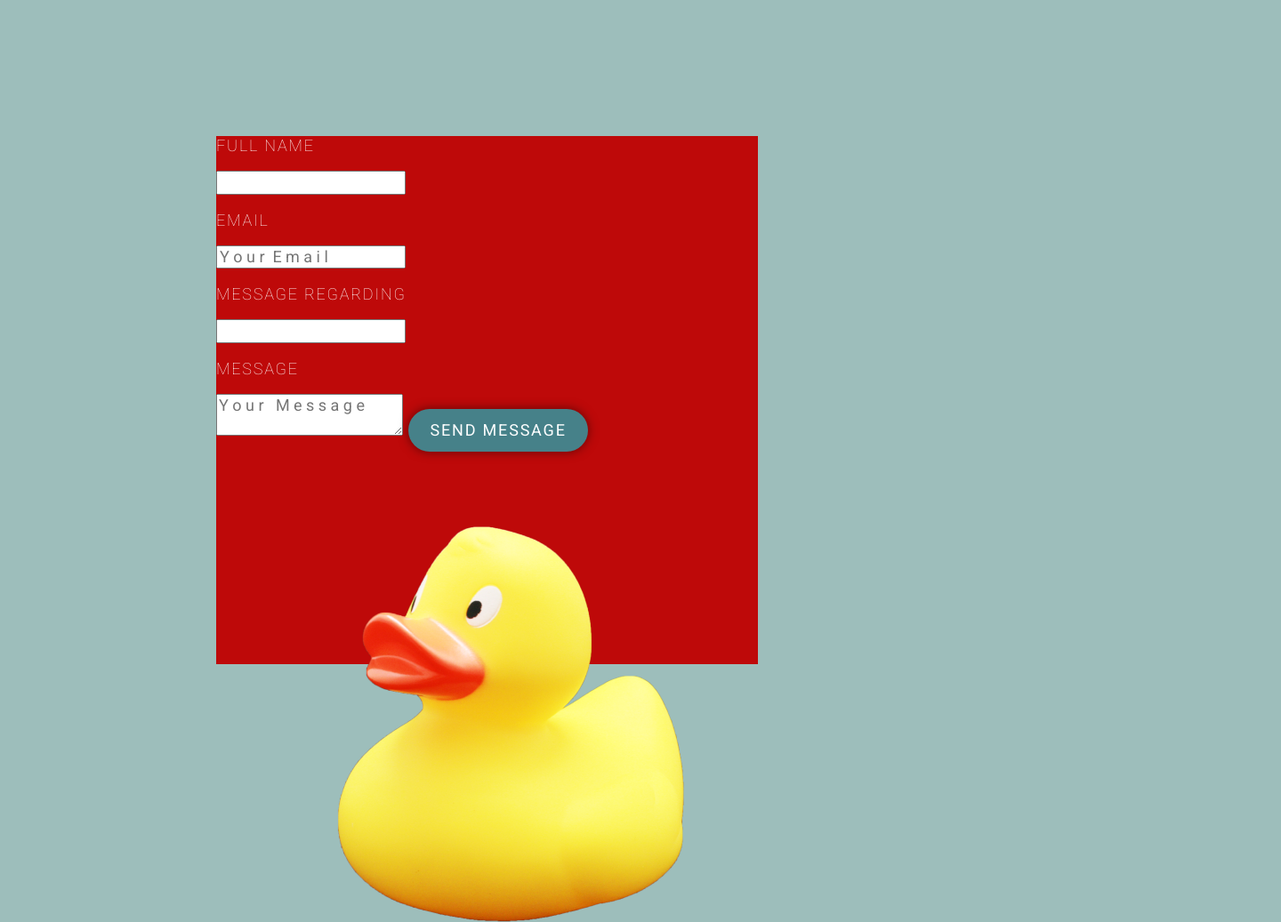
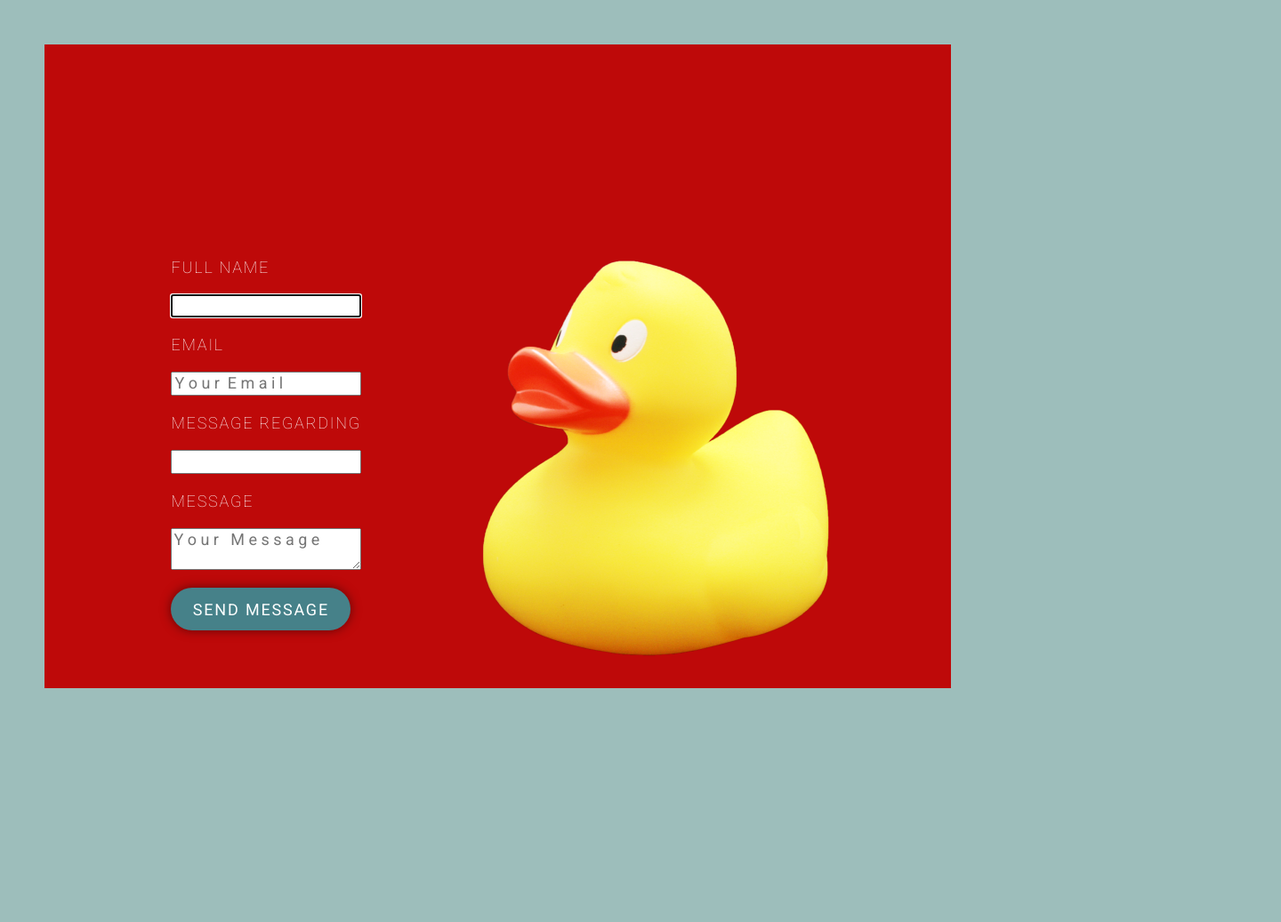
Before and after one commit to vanessacardona/form-project, a plain HTML site: page index.html in a window 1280 px wide. Shown: the top 1037 px of the page at 89% size, 1440 px wide, since content can reach past the window. After the commit the page ends 824 px from the top, so only its background shows below. Drawn offline with nearby package versions, Linux system fonts and the light colour scheme.

Commit message:
added the content

```diff
--- a/index.html
+++ b/index.html
@@ -15,23 +15,24 @@
     <div class="red-background">
         <div>
             <form action="">
-                <p>Full name</p>
-                    <input type="text">
-                <p>Email</p>
-                    <input type="email" name="" id="" placeholder="Y o u r  E m a i l">
-                <p>Message regarding</p>
-                <input type="text">
-                <p>Message</p>
-                <textarea name="message" id="message" cols="" rows="" placeholder="Y o u r   M e s s a g e"></textarea>
+                <label for="name">Full name</Label>
+                    <input type="text" id="name" required autofocus>
+                <label for="email">Email</label>
+                    <input type="email" name="email" id="email" placeholder="Y o u r  E m a i l">
+                <label for="theme">Message regarding</label>
+                    <input type="text" id="theme">
+                <label for="message" class="label text-space">Message</label>
+                    <textarea name="message" id="message" cols="" rows="" placeholder="Y o u r   M e s s a g e"></textarea>
                 <button type="submit" class="submit-btn">
                     Send message
                 </button>
-                <input type="hidden">
+                    <input type="hidden">
             </form>
         </div>
-        <div><img src="images/duck-img.png" alt="a yellow duck"></div>
-        <div class="yellow-background">
+        <div class="yellow-background"></div>
+        <div class="duck-img"><img src="images/duck-img.png" alt="a yellow duck"></div>
         </div>
     </div>
+
 </body>
 </html>
--- a/styles/index.css
+++ b/styles/index.css
@@ -8,21 +8,37 @@ body {
     line-height: 21px;
     letter-spacing: 0.1em;
     text-transform: uppercase;
+    margin-top: 50px;
+
 }
 
 .red-background {
+    position: relative;
     background-color: #BE0909;
-    max-width: 609px;
+    max-width: 954px;
     width: 100%;
     height: 594px;
-    display: block;
-    margin-left: 243px;
-    margin-top: 153px;
-    margin-bottom: 153px;
+    margin: 50px;
+    padding-left: 65px;
+    padding-top: 65px;
+    padding-bottom: 65px;
+    display: flex;
+    align-content: flex-end;
+    align-items: flex-end;
+    justify-content: end;
+    flex-direction: row;
+}
+
+form {
+    width: 400px;
+    width: 100%;
+    display: flex;
+    flex-direction: column;
+    justify-content: space-between;
+    gap: 20px;
 
 }
-
-.yellow-background {
+yellow-background {
     width: 345px;
     height: 594px;
     background: #FFB039;
@@ -33,7 +49,9 @@ body {
 
 }
 
+
 .submit-btn {
+    align-self: flex-start;
     width: 202px;
     height: 48px;
     font-family: 'Roboto';
@@ -49,3 +67,15 @@ body {
     border-radius: 40px;
     border: none;
 }
+
+.subbmit-btn:hover {
+    color: #FFB039;
+    background-color: #e2a6d6;
+    border-top: 2px solid rgba(0, 0, 0, 0.5);
+}
+
+.duck-img {
+    align-self: flex-end;
+    height: 500px;
+
+}
```
